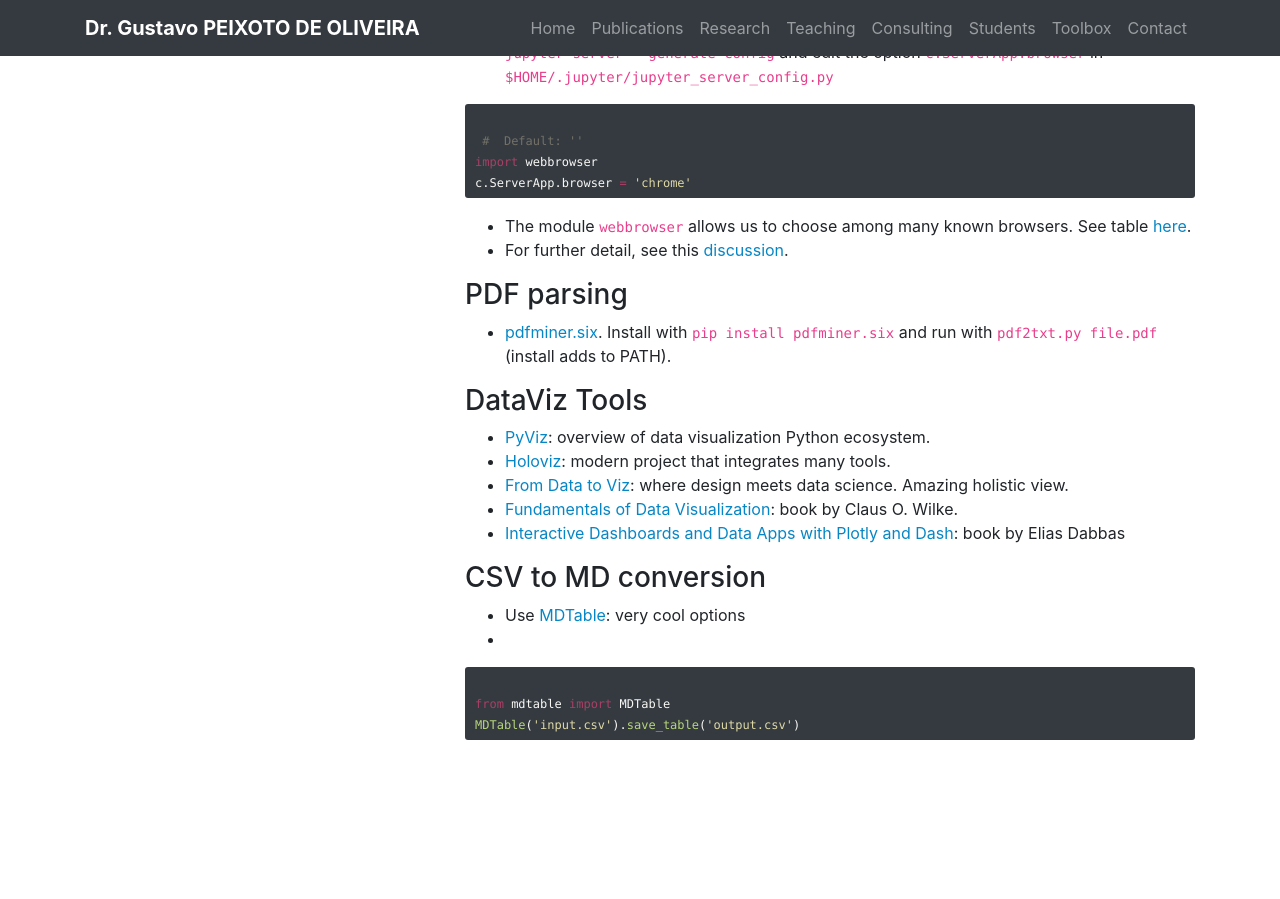
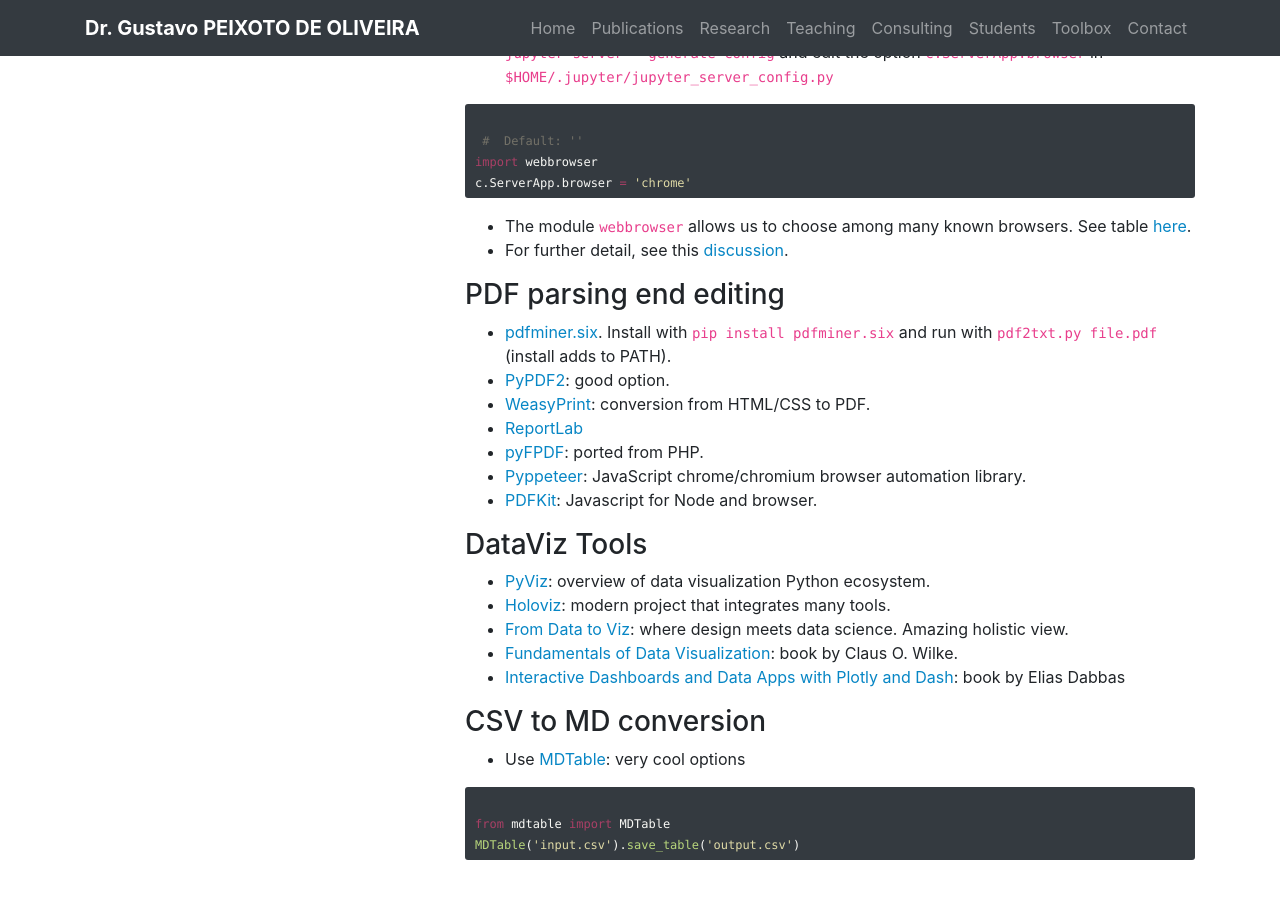
Before and after one commit to gcpeixoto/gcpeixoto.github.io, a Jekyll site: the page built from _toolbox/G-b-python.md, in a window 1280 px wide and 900 px high, scrolled down 2678 px. Built offline with Jekyll 4.4.1, drawn with Linux system fonts in a browser that asks for light colours; before the commit the page ends 3458 px from its top, so only the background shows below that.

Commit message:
Updating toolbox

```diff
--- a/_toolbox/G-b-python.md
+++ b/_toolbox/G-b-python.md
@@ -113,9 +113,15 @@
 - The module `webbrowser` allows us to choose among many known browsers. See table [here](https://docs.python.org/3/library/webbrowser.html#webbrowser.get).
 - For further detail, see this [discussion](https://github.com/jupyterlab/jupyterlab/issues/9565).
 
-### PDF parsing
+### PDF parsing end editing
 
 - [pdfminer.six](https://github.com/pdfminer/pdfminer.six). Install with `pip install pdfminer.six` and run with `pdf2txt.py file.pdf` (install adds to PATH).
+- [PyPDF2](https://pypdf2.readthedocs.io/en/latest/index.html): good option.
+- [WeasyPrint](https://doc.courtbouillon.org/weasyprint/stable/): conversion from HTML/CSS to PDF.
+- [ReportLab](https://www.reportlab.com)
+- [pyFPDF](https://pyfpdf.readthedocs.io/en/latest/): ported from PHP.
+- [Pyppeteer](https://miyakogi.github.io/pyppeteer/): JavaScript chrome/chromium browser automation library.
+- [PDFKit](https://pdfkit.org): Javascript for Node and browser.
 
 
 ### DataViz Tools
@@ -130,7 +136,7 @@
 ### CSV to MD conversion
 
 - Use [MDTable](https://github.com/mzjp2/mdtable): very cool options
-- {% highlight python %}
+{% highlight python %}
 from mdtable import MDTable
 MDTable('input.csv').save_table('output.csv')
 {% endhighlight %}
```
